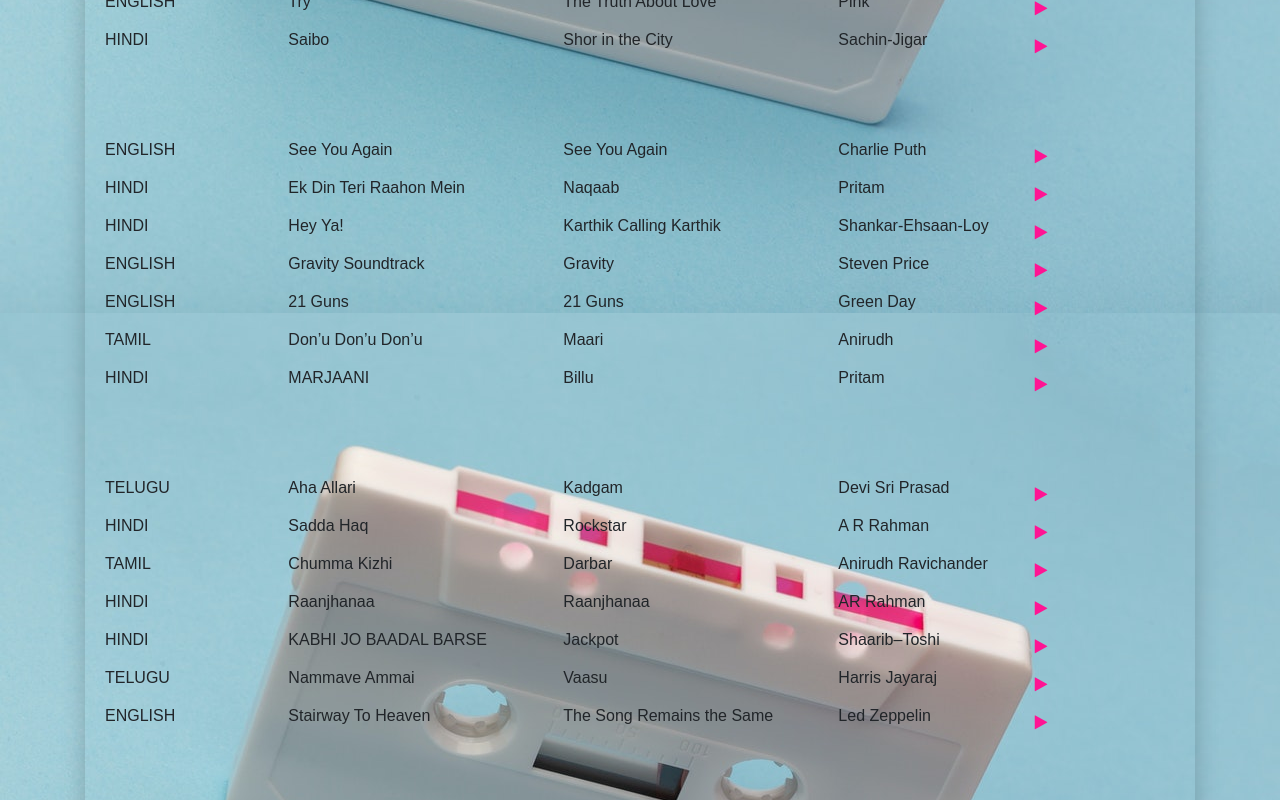
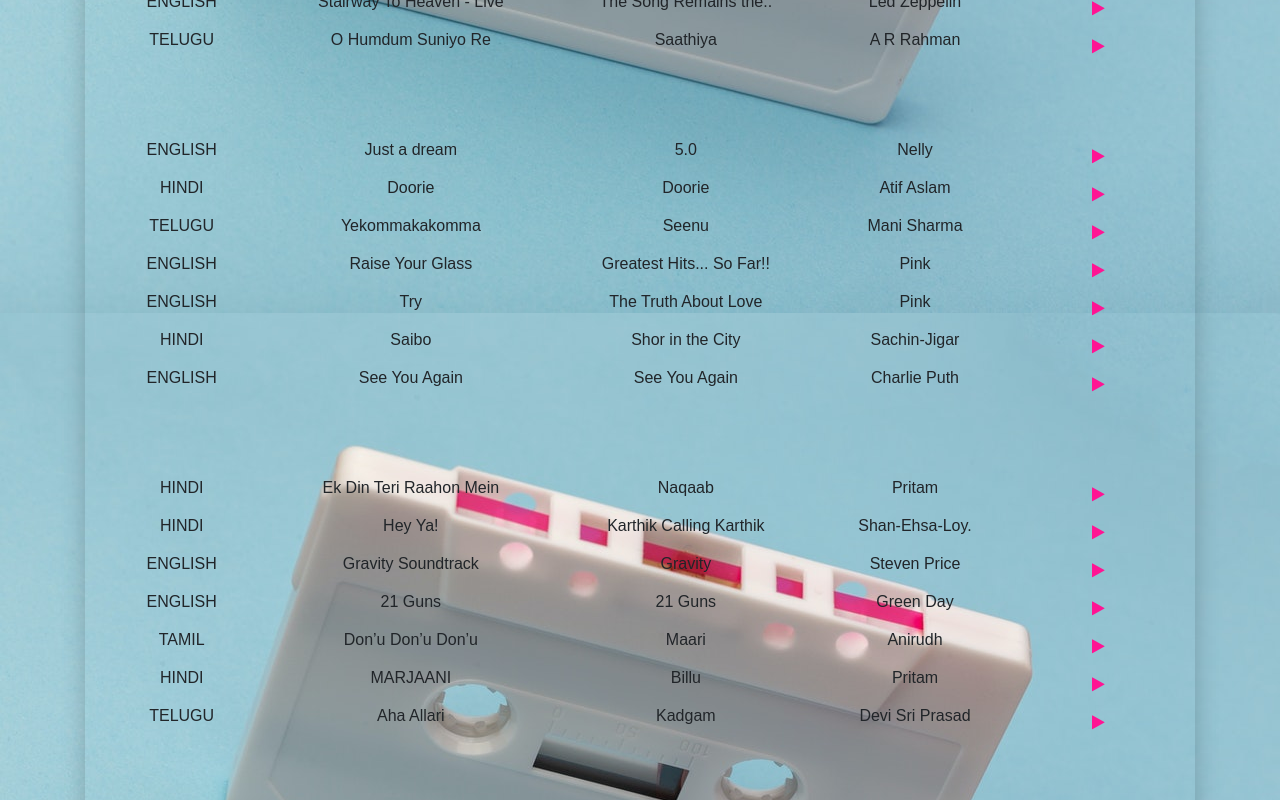
Before and after one commit to msunilhyd/lps_iterative, a React (Create React App) app: page / in a window 1280 px wide. Shown: the part 540-1340 px from the top of the page. Built offline with nearby package versions, Linux system fonts and the light colour scheme.

Commit message:
05-Aug-20 : Player changes

```diff
--- a/src/components/Playlist.js
+++ b/src/components/Playlist.js
@@ -1,3 +1,4 @@
+
 import React, { Component } from 'react'
 import PropTypes from 'prop-types'
 import PlaylistItem from './PlaylistItem'
@@ -48,17 +49,20 @@
 	componentDidMount(){
 		// Creating the YouTube player iFrame
 		const player = YouTubePlayer(`${this.props.data.slug}-player`, {
-			width: '100%',
-			height: '250',
+			// width: '100%',
+			// height: '250',
+			width:"710",
+			height:"400",
 			playerVars: {
 				autoplay: 1,
-				videoId: this.props.data.songs[0][4]
+				videoId: this.props.data.songs[0][4],
 			}
 		});
 
 		// player.playSong();
 		// Binding behaviors on every stateChange of the player
 		player.on('stateChange', this.handleStateChange)
+		player.loadVideoById(this.props.data.songs[0][4])
 
 		// Populating our state here with the player, the playlist data (title, songs ids, user informations, ...)
 		this.setState({
--- a/src/css/Playlist.css
+++ b/src/css/Playlist.css
@@ -71,6 +71,7 @@
 .card-playlist .card-block {
 	padding: 1.25rem;
 	background: transparent;
+	text-align: center;
 }
 
 
--- a/src/samples/playlists.js
+++ b/src/samples/playlists.js
@@ -3,6 +3,18 @@
     slug: 'my-uber-playlist',
     title: 'My Über Playlist!',
     songs: [
+
+      ['Something Just Like This (Cover)', 'ENGLISH', '2017', 'Chainsmokers', '2LBBaD1aQuw', 'Something Just Like This'],
+
+      ['Premalekhanu Raasenu', 'TELUGU', '2010', 'Salim–Sulaiman', 'yk4n-KXFj2E', 'Anaganaga Oka Dheerudu'],
+      ['All Along The Watchtower - Guitar', 'ENGLISH', '2016', 'Jimi Hendrix', 'JZXRB9BuLhk', 'Electric Ladyland'],
+      ['All along the Watchtower / Don\'t fear the Reaper', 'ENGLISH', '2015', 'Jimi Hendrix', 'U7APCoFNtRs', 'The Monkey Biscuits'],
+
+      ['Somebody That I Used To Know - X Factor', 'ENGLISH', '2012', 'Gotye', 'WWdblzKflc4', 'Making Mirrors'],
+
+      ['Stairway To Heaven - Live', ' ENGLISH', '1971', ' Led Zeppelin', 'xbhCPt6PZIU', ' The Song Remains the.. '],
+
+
       ['O Humdum Suniyo Re', 'TELUGU', '2016', 'A R Rahman', '_9geEbZIAJM', 'Saathiya'],
       ['Just a dream', 'ENGLISH', '2010', 'Nelly', '64ObKHp33i4', '5.0'],
       ['Doorie', 'HINDI', '2006', 'Atif Aslam', 'Jv2Z9KJgYjU', 'Doorie'],
@@ -12,20 +24,20 @@
       ['Saibo', 'HINDI', '2011', 'Sachin-Jigar', 'GtNrQy90Ih4', 'Shor in the City'],
       ['See You Again', 'ENGLISH', '2010', 'Charlie Puth', 'RgKAFK5djSk', 'See You Again'],
       ['Ek Din Teri Raahon Mein', 'HINDI', '2007', 'Pritam', '4FC_WJjIsmk', 'Naqaab'],
-      ['Hey Ya!', 'HINDI', '2010', 'Shankar-Ehsaan-Loy', 'wLH4rrmIT60', 'Karthik Calling Karthik'],
+      ['Hey Ya!', 'HINDI', '2010', 'Shan-Ehsa-Loy.', 'wLH4rrmIT60', 'Karthik Calling Karthik'],
       ['Gravity Soundtrack ', 'ENGLISH', '2013 ', 'Steven Price', 'K3-YGVb6Tbw', 'Gravity'],
       ['21 Guns', 'ENGLISH', '2004', 'Green Day', 'w29aq_sgwxw', '21 Guns'],
       ['Don’u Don’u Don’u', 'TAMIL', '2015', 'Anirudh', 'Y0eErsVNK-I', 'Maari'],
       ['MARJAANI', 'HINDI', '2009', 'Pritam', 'xYyV1ZXLVdA', 'Billu'],
       ['Aha Allari', 'TELUGU', '2002', ' Devi Sri Prasad', '5sqMIH_F5ks', 'Kadgam'],
       ['Sadda Haq', 'HINDI', '2011', 'A R Rahman', 'QTQVG5rSMkQ', 'Rockstar'],
-      ['Chumma Kizhi', 'TAMIL', '2020', 'Anirudh Ravichander', 'FdVuB1G2G_g', 'Darbar'],
+      ['Chumma Kizhi', 'TAMIL', '2020', 'Anirudh ', 'FdVuB1G2G_g', 'Darbar'],
       ['Raanjhanaa', 'HINDI', '2013', 'AR Rahman', 'OsTGp5n6w5E', 'Raanjhanaa'],
       ['KABHI JO BAADAL BARSE', 'HINDI', '2013', 'Shaarib–Toshi', 'qH1eRWlJpsY', 'Jackpot'],
       ['Nammave Ammai ', 'TELUGU', '2002', 'Harris Jayaraj', '0X76GY-iKFU', 'Vaasu'],
-      ['Stairway To Heaven', ' ENGLISH', '1971', ' Led Zeppelin', 'QkF3oxziUI4', ' The Song Remains the Same'],
+      ['Stairway To Heaven', ' ENGLISH', '1971', ' Led Zeppelin', 'QkF3oxziUI4', 'The Song Remains Same'],
       ['Sun Saathiya', 'HINDI', '2015', 'Sachin - Jigar', '_NWaYjsz3qY', 'ABCD 2'],
-      ['Promontory - The Last of the Mohicans', 'ENGLISH', '1992', 'Trevor Jones and Randy Edelman', '9tjdswqGGVg', 'The Last of the Mohicans'],
+      ['Promontory - The Last of the Mohicans', 'ENGLISH', '1992', 'Trevor Jones-Randy Edelman', '9tjdswqGGVg', 'The Last of the Mohicans'],
       ['Ela Ela Naalo', 'TELUGU', '2011', 'Yuvan Shankar Raja', 'RrsKhq9TGhE', 'Panjaa'],
       ['Cold Water', 'ENGLISH', '2016', 'Major Lazer - Justin Bieber ', 'a59gmGkq_pw', ' Cold Water'],
       ['Aye Amaayika', 'TELUGU', '2015', 'A. R. Rahman', 'gB0-MOcIiBU', 'OK Bangaram'],
@@ -53,7 +65,7 @@
       ['Lonely day', 'ENGLISH', '2005', 'System Of A Down', '9VBiJvJfC0Q', 'Hypnotize'],
       ['Pehli Baar Mohabbat', 'HINDI', '2009', 'Vishal Bhardwaj', 'itc-rHSsDj4', 'Kaminey'],
       ['Chiguraku Chatu', 'TELUGU', '2004', 'Mani Sharma', 'Q0cugVv3K2Y', 'Gudumba Shankar'],
-      ['Cheliya Cheliya', 'TELUGU', '2004', 'Harris Jayaraj', 'A7ipnxIyyno', 'Gharshana'],
+      ['Cheliya Celiya', 'TELUGU', '2004', 'Harris Jayaraj', 'A7ipnxIyyno', 'Gharshana'],
       ['Pompeii', 'ENGLISH', '2013', 'Bastille', 'F90Cw4l-8NY', 'Bad Blood'],
       ['Engeyum Kadhal', 'TAMIL', '2011', 'Harris Jayaraj ', 'Ue0EpN0q_Kc', 'Engeyum Kadhal'],
       ['Sawan Aaya Hai', 'HINDI', '2014', 'Tony Kakkar', 'B5_6jfGsyjA', ' Creature 3D'],
@@ -99,7 +111,7 @@
       ['Bailando', 'ENGLISH', '2013', 'Enrique Iglesias', 'b8I-7Wk_Vbc', 'Bailando (Remixes)'],
       ['Agar Tum Saath', 'HINDI', '2015', 'A. R. Rahman', 'sK7riqg2mr4', 'Tamasha'],
       ['Ey Hairathe', 'HINDI', '2007', 'A. R. Rahman', '038jmlSH3iM', 'Guru'],
-      ['Kanave Kanave', 'TAMIL', '2013', 'Anirudh Ravichander', 'qD53-RZpTOc', 'David'],
+      ['Kanave Kanave', 'TAMIL', '2013', 'Anirudh ', 'qD53-RZpTOc', 'David'],
       ['Cold Water (Diwali)', 'ENGLISH', '2016', 'Major Lazer', 'vIm218Mhn9A', ' Cold Water'],
       ['Yele Yele', 'TELUGU', '2009', 'Mickey J. Meyer', 'KBRrbNpHcUw', 'Ganesh'],
       ['Treat You Better', 'ENGLISH', '2016', 'Shawn Mendes', 'EvDz91ZmOD0', 'Illuminate'],
@@ -111,7 +123,7 @@
       ['Samajavaragamana', 'TELUGU', '2019', 'S. Thaman', 'peLhDdjKUWU', 'Ala Vaikunthapurramloo'],
       ['Boochade Boochade', 'TELUGU', '2014', 'S. Thaman', 'P0dHPM0Gzzc', 'Race Gurram'],
       ['Ice Cream Penne', 'TAMIL', '2016', 'Radhan', 'XrJtigZWtwM', 'Valeba Raja'],
-      ['Idhazhin Oram', 'TAMIL', '2012', 'Anirudh Ravichander', 'lZORMUufA_Y', '3'],
+      ['Idhazhin Oram', 'TAMIL', '2012', 'Anirudh ', 'lZORMUufA_Y', '3'],
       ['Unnattundi Gundey', 'TELUGU', '2017', 'Gopi Sunder', 'BNI3-IVRtMM', 'Ninnu Kori'],
       ['SAJDE', 'HINDI', '2010', 'Pritam', 'zfABYXP_NSA', 'KHATTA MEETHA'],
       ['Undiporaadhey', 'TELUGU', '2018', 'Radhan', 'lewVFlngGCk', 'Hushaaru'],
@@ -141,15 +153,15 @@
       ['Pedave Palikina', 'TELUGU', '2004', 'A. R. Rahman', 'qvTtvP5Neqg', 'Naani'],
       ['ALLAH VE', 'HINDI', '2019', 'Jassie Gill', '2E4h4KuULag', 'Allah Ve'],
       ['Enduko Madi', 'TELUGU', '2009', 'Achu & Dharan', '9sdzCtElP-8', 'Neenu Meeku Thelusa'],
-      ['Enna Solla', 'TAMIL', '2015', 'Anirudh Ravichander', '5iR5V9sHEtQ', 'Thanga Magan'],
+      ['Enna Solla', 'TAMIL', '2015', 'Anirudh ', '5iR5V9sHEtQ', 'Thanga Magan'],
       ['Roja Kadale', 'TAMIL', '2015', 'Harris Jayaraj', '9hVjc3sUSjA', 'Anegan'],
       ['Sunn Raha Hai (Female) ', 'HINDI', '2013', 'Ankit Tiwari', '49Yo4_9zNQ8', ' Aashiqui 2'],
       ['Yeh Honsla', 'HINDI', '2006', 'Salim–Sulaiman', 'Hye8yunxwIc', 'Dor'],
       ['Everybody talks', 'ENGLISH', '2012', 'Neon Trees', 'X5G9tIe84lE', 'Picture Show (Deluxe Edition)'],
       ['Bulla Ki Jaana Main Kaun', 'HINDI', '2004', 'Rabbi Shergill', 'gbpdE8n_QWo', 'Rabbi'],
       ['Falak Tak', 'HINDI', '2008', 'Vishal-Shekhar', 'PfcwlfCm7fc', 'Tashan'],
-      ['Kadavulae Vidai', 'TAMIL', '2017', 'Anirudh Ravichander', 'Hfh_dcVaN5o', 'Rum'],
-      ['Yaanji', 'TAMIL', '2017', 'Anirudh Ravichander', 'bWK3EuroEk4', 'Vikram Vedha'],
+      ['Kadavulae Vidai', 'TAMIL', '2017', 'Anirudh ', 'Hfh_dcVaN5o', 'Rum'],
+      ['Yaanji', 'TAMIL', '2017', 'Anirudh ', 'bWK3EuroEk4', 'Vikram Vedha'],
       ['Padi Padi Leche Manasu', 'TELUGU', '2018', 'Vishal Chandrasekhar', 'uNLX3CffxTE', 'Padi Padi Leche Manasu'],
       ['June Pothe', 'TELUGU', '2007', 'Harris Jayaraj', 'lqTiBstdBLk', ' Neevalle Neevalle'],
       ['Luka Chuppi', 'HINDI', '2006', 'A. R. Rahman', '_ikZtcgAMxo', 'Rang De Basanti'],
@@ -165,7 +177,7 @@
       ['All The Right Moves', 'ENGLISH', '2009', 'OneRepublic', 'qrOeGCJdZe4', 'Waking Up'],
       ['Black Sheep', 'ENGLISH', '2010', 'Metric', 'KifLmoUhbU8', ' Scott Pilgrim vs. the World'],
       ['Vachindamma', 'TELUGU', '2018', 'Gopi Sunder', 'kpWHXkkFmpc', 'Geetha Govindam'],
-      ['Mental Manadhil Female', 'TAMIL', '2015', 'A. R. Rahman', 'Nx_OQUkjsHM', 'OK Kanmani '],
+      ['Mental Manadhilo Female', 'TAMIL', '2015', 'A. R. Rahman', 'Nx_OQUkjsHM', 'OK Kanmani '],
       ['Emaindo Gaani', 'TELUGU', '2009', 'Achu & Dharan', 'E00t7gYiccE', 'Neenu Meeku Thelusa'],
       ['Aahista Aahista', 'HINDI', '2008', 'Vishal-Shekhar', '-m9IGI5EgyM', 'Bachna Ae Haseeno'],
       ['Whatever it takes', 'ENGLISH', '2017', 'Imagine Dragons', 'M66U_DuMCS8', 'Whatever It Takes (Miss Congeniality Remix)'],
@@ -189,7 +201,7 @@
       ['Guzaarish', 'HINDI', '2008', 'A. R. Rahman', 'clzuRgaV5dw', 'Ghajini'],
       ['Singappenney', 'TAMIL', '2019', 'A.R Rahman', 'IiUNRYQ1Cak', 'Bigil'],
       ['Adiga Adiga', 'TELUGU', '2017', 'Gopi Sundar', '7dZqS3JIQ1I', 'Ninnu Kori'],
-      ['Po Indru Neeyaga', 'TAMIL', '2014', 'Anirudh Ravichander', 'ADJSD_oh5nU', 'Velai Illa Pattadhaari'],
+      ['Po Indru Neeyaga', 'TAMIL', '2014', 'Anirudh ', 'ADJSD_oh5nU', 'Velai Illa Pattadhaari'],
       ['Memories', 'ENGLISH', '2019', 'Maroon 5', 'o2DXt11SMNI', 'Memories'],
       ['Adhento Gaani', 'TELUGU', '2019', 'Anirudh', '-fapo-nHzxw', 'Jersey'],
       ['Love the way you lie', 'ENGLISH', '2010', 'Eminem', 'uelHwf8o7_U', 'Recovery'],
@@ -322,7 +334,7 @@
       ['Love me like you do', 'ENGLISH', '2015', 'Ellie Goulding', '725WlG1idPc', 'DELIRIUM'],
       ['Another Brick In The Wall', 'ENGLISH', '1979', 'Pink Floyd', 'NoK1JmTUzCI', 'The Wall'],
       ['Beera', 'HINDI', '2010', 'A.R Rahman', '9oN4ePKC0MQ', 'Raavan'],
-      ['Udhungada Sangu', 'TAMIL', '2014', 'Anirudh Ravichander', 'RCXzH27eOIA', 'Velai Illa Pattadhaari'],
+      ['Udhungada Sangu', 'TAMIL', '2014', 'Anirudh ', 'RCXzH27eOIA', 'Velai Illa Pattadhaari'],
       ['Whenever Wherever', 'ENGLISH', '2001', 'Shakira', 'cZhli2OT5Rg', 'Laundry Service'],
       ['Chogada', 'HINDI', '2018', 'Lijo George - Dj Chetas', 'd4OGZZ0EsAI', 'Loveyatri'],
       ['Takkunu Takkunu', 'TAMIL', '2019', 'Hiphop Tamizha', '7pVoLXgQkok', 'Mr.Local'],
@@ -340,7 +352,6 @@
       ['Tung Tung Baje', 'HINDI', '2015', '\tSneha Khanwalkar', 'u2VhHGAtr4g', 'Singh Is Bliing'],
       ['Cheap Thrills', 'ENGLISH', '2016', 'Sia', 'nEIHHydwec8', 'This Is Acting'],
       ['Vayyarala Jabilli', 'TELUGU', '2011', 'Mani Sharma', 'z4KYMafu5VY', 'Teenmaar'],
-      ['Faded', 'ENGLISH', '2015', 'Alan Walker', 'qdpXxGPqW-Y', 'Faded'],
       ["I'm A Man", 'ENGLISH', '2007', 'Black Strobe', 'BWJuGYRW5_s', 'Burn Your Own Church'],
       ['Nachave Nizam Pori ', 'TELUGU', '2004', 'Devi Sri Prasad', 'xR85zCreXUo', 'Varsham'],
       ['Anjali Anjali ', 'TAMIL', '1994', 'AR RAHMAN', 'B_iuts4M5ZE', 'Duet'],
@@ -415,18 +426,16 @@
       ['Dil toh bacha hai ji - remix', 'HINDI', '2010', 'Vishal Bhardwaj', '8AZBJRpuOsU', 'Ishqiya'],
       ['Telusa Telusa', 'TELUGU', '2016', 'S. Thaman', 'NUWmsA5z5yk', 'Sarrainodu'],
       ['Chak De', 'HINDI', '2007', 'Salim–Sulaiman', 'OQVU_cJdxxU', 'Chak De India'],
-      ['Pedave Palikina', 'TELUGU', '2006', 'A. R. Rahman', 'qvTtvP5Neqg', 'Naani'],
       ['DOORIYAN', 'HINDI', '2009', 'Pritam', '-7z3YeFqd7xQ', 'Love Aaj Kal'],
       ['Do you know', 'ENGLISH', '2007', 'Enrique Iglesias', 'dZ7bW8JVlco', 'Insomniac'],
       ['Pacha Velugu', 'TELUGU', '2006', 'Harris Jayaraj ', 'Wwhx8ED8hUQ', 'Raghavan'],
       ['Jadu Hai Nasha Hai', 'HINDI', '2003', 'M. M. Keeravani', 'Iwa0Z9roM7g', 'Jism'],
       ['One Last Breath', 'ENGLISH', '2001', 'Creed', 'BzamjXouX5w', 'Weathered'],
       ['Everything I Need', 'ENGLISH', '2018', 'Skylar Grey', '9thM5gLs2tg', 'Aquaman'],
-      ['Channa Mereya', 'HINDI', '2016', 'Pritam', 'bzSTpdcs-EI', 'Ae Dil Hai Mushkil'],
       ['Teri Ore', 'HINDI', '2008', 'Pritam', '8-xCwwSY-cI', 'Singh Is Kinng'],
       ['Toxicity', 'ENGLISH', '2001', 'System Of A Down', '0ukNUCQRPkI', 'Toxicity'],
       ['Chahoon Bhi Toh', 'HINDI', '2011', 'Harris Jayaraj', 'SIfEDWGVwLs', 'Force'],
-      ['Nammave Ammai ', 'TELUGU', '2004', 'Joshua Sridhar', '_-JdC_Gccco', 'Premisthe'],
+      ['Mattilanti Nannu', 'TELUGU', '2004', 'Joshua Sridhar', '_-JdC_Gccco', 'Premisthe'],
       ['Maahi - Rock With Me', 'HINDI', '2009', 'Shaarib-Toshi', 'xx9C4nMUWXg', 'Raaz 2'],
       ['Ee Chota Nuvvunna', 'TELUGU', '2003', 'Ramana Gogula', '24Zim7gg484', 'Johnny'],
       ['Tera Hua', 'HINDI', '2018', 'Tanishk Bagichi', '-4JV4hur1PM', 'Loveyatri'],
```
Also changed, not shown: 12 other files (tests, documents, lock files or other folders).
